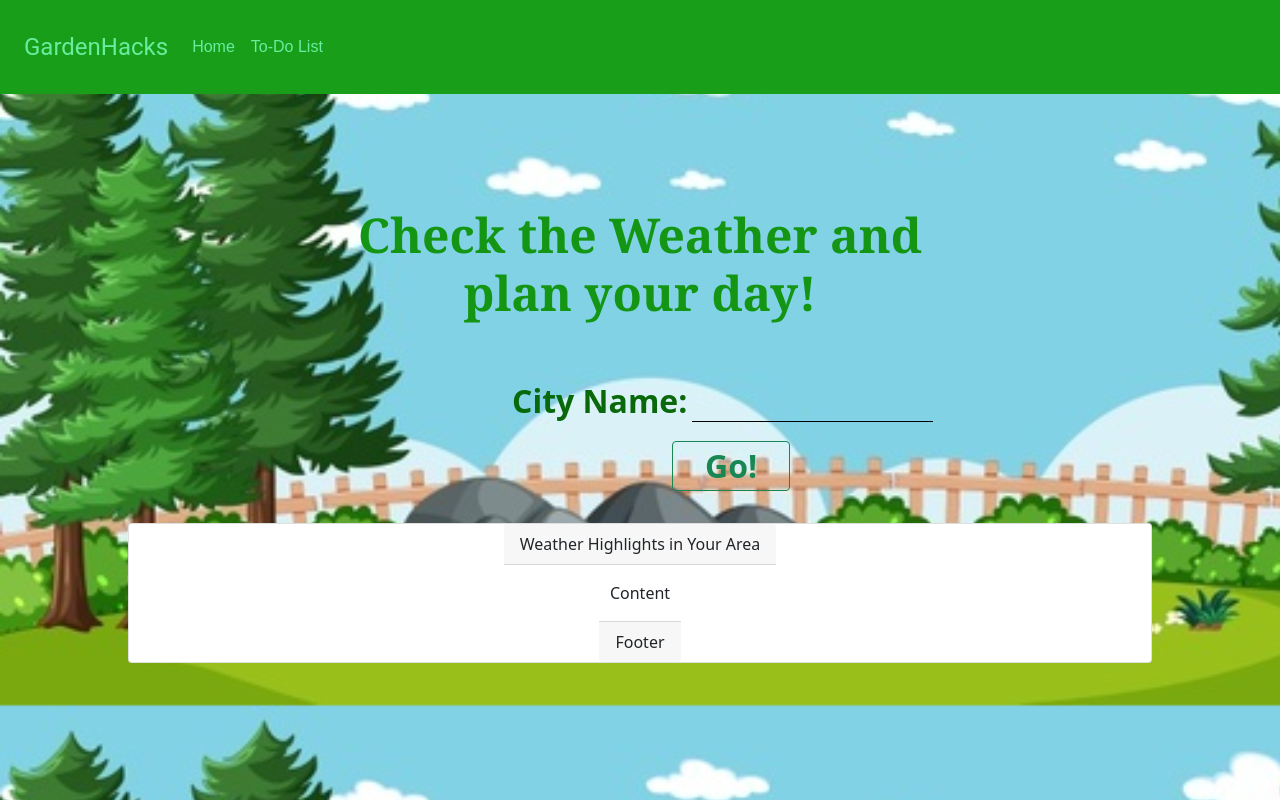
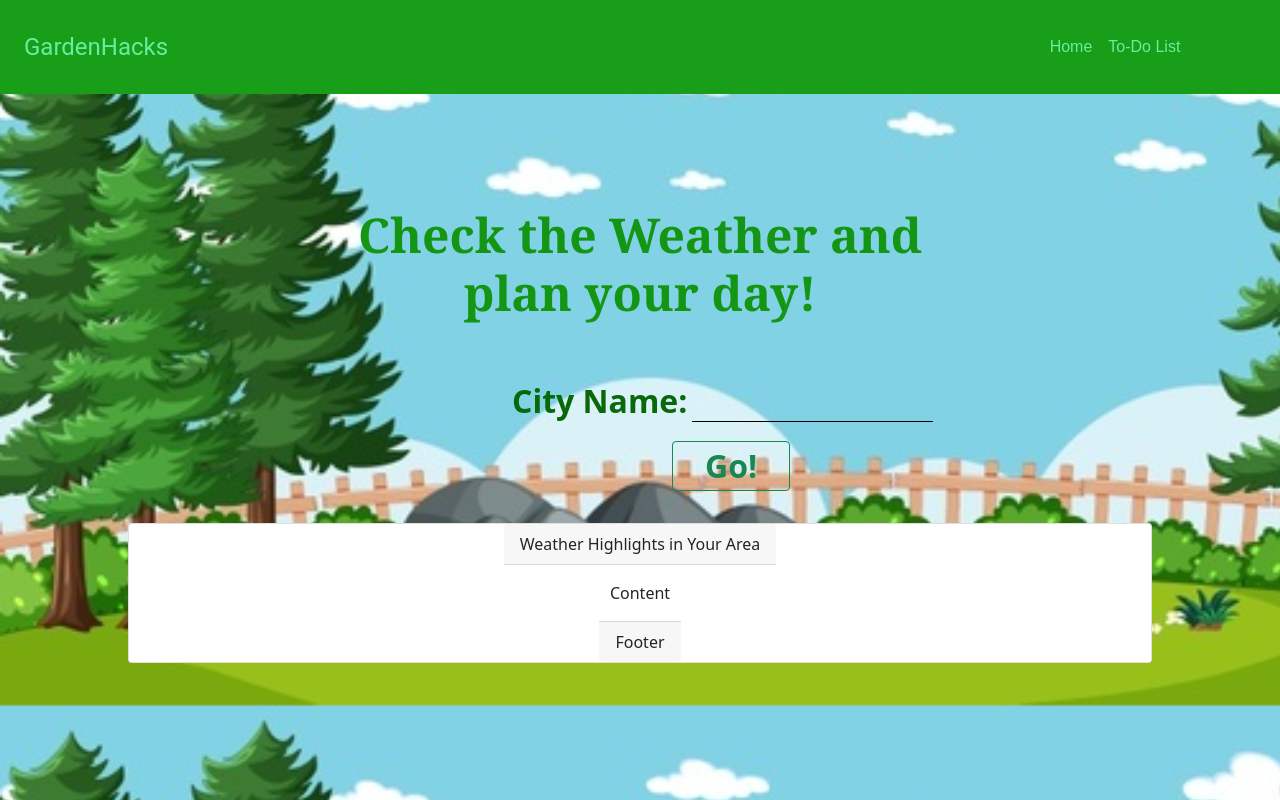
Before and after one commit to ri-tae-ka/GardenHacks, a website: page index.html in a window 1280 px wide. Drawn offline with nearby package versions, Linux system fonts and the light colour scheme.

Commit message:
navbar update

```diff
--- a/styles.css
+++ b/styles.css
@@ -64,4 +64,8 @@ h1 {
     color: #199e19;
 }
 
+.navbar-nav {
+    margin-left: 80%;
+}
+
 /* navbar CSS ends */
```
